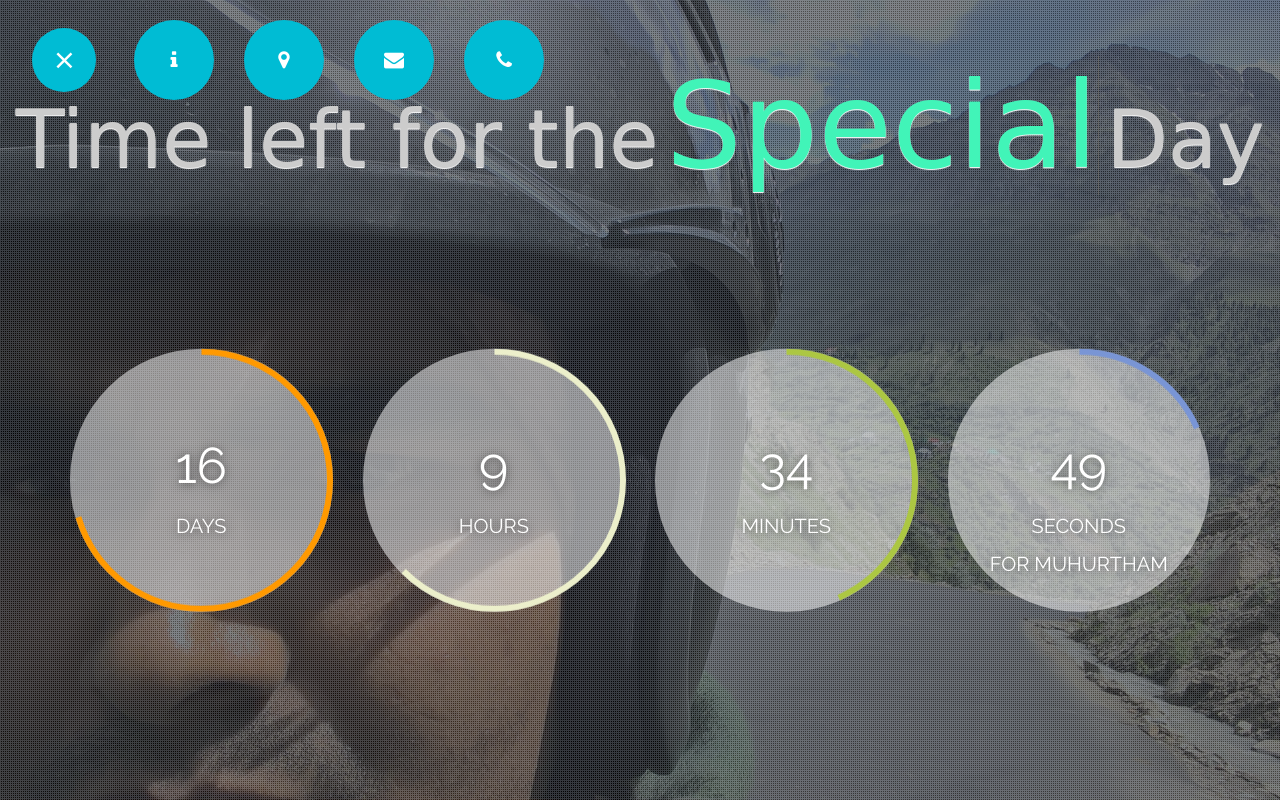
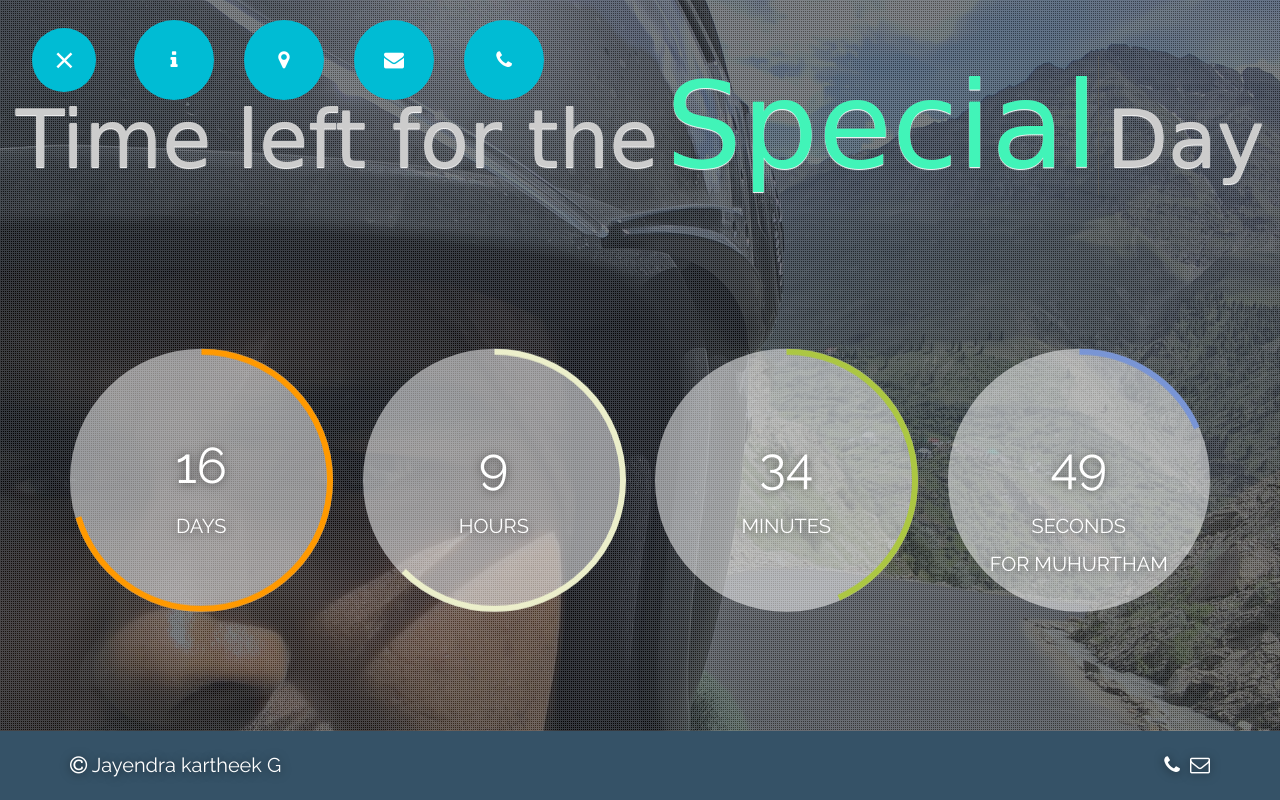
Before and after one commit to kartheekgj/thebigday, a plain HTML site: page index.html in a window 1280 px wide. Drawn offline with nearby package versions, Linux system fonts and the light colour scheme.

Commit message:
Update index.html

```diff
--- a/index.html
+++ b/index.html
@@ -68,6 +68,22 @@
             margin: 0px;
             color: #E74B3D;
         }
+	.footer {
+		background:#355267;
+		position: fixed;
+		width: 100%;
+		bottom:0;
+	 }
+	.footer p {
+		margin:20px 0;
+	}
+	.footer p a {
+		color:#fff;
+		text-decoration:none;
+	}
+	.footer p a:hover {
+		color:#39d084;
+	}
     </style>
 </head>
 
@@ -321,7 +337,18 @@
         <!-- /.clock -->
     </div>
     <!-- /.countdown-wrapper -->
-
+<div class="footer">
+        <div class="container">
+            <p class="pull-left"><a href="https://github.com/kartheekgj" target="_blank"><i class="fa fa-copyright" aria-hidden="true"></i> Jayendra kartheek G</a>
+            </p>
+            <p class="pull-right" style="margin-left:10px">
+                <a href="mailto:kartheekgj@gmail.com?subject=Query about invitation" role="button" data-toggle="modal"><i class="fa fa-envelope-o"></i></a>
+            </p>&nbsp;&nbsp;&nbsp;
+			<p class="pull-right" style="margin-left:10px">
+                <a href="tel:8056907521" role="button" data-toggle="modal"><i class="fa fa-phone"></i></a>
+            </p>
+        </div>
+    </div>
     <script type="text/javascript" src="./js/jquery-1.11.2.min.js"></script>
     <script src='//maxcdn.bootstrapcdn.com/bootstrap/3.3.6/js/bootstrap.min.js'></script>
 
```
